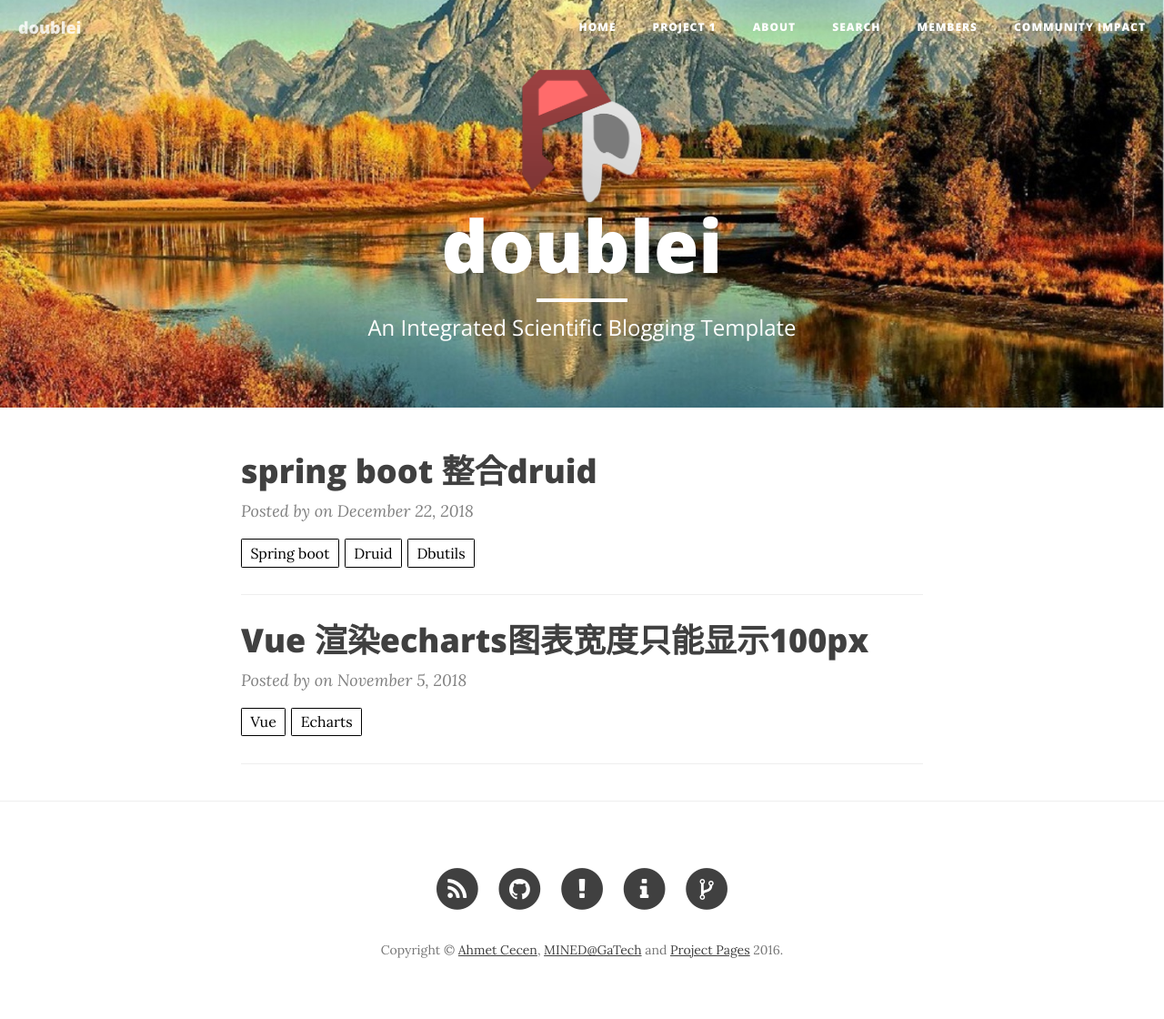
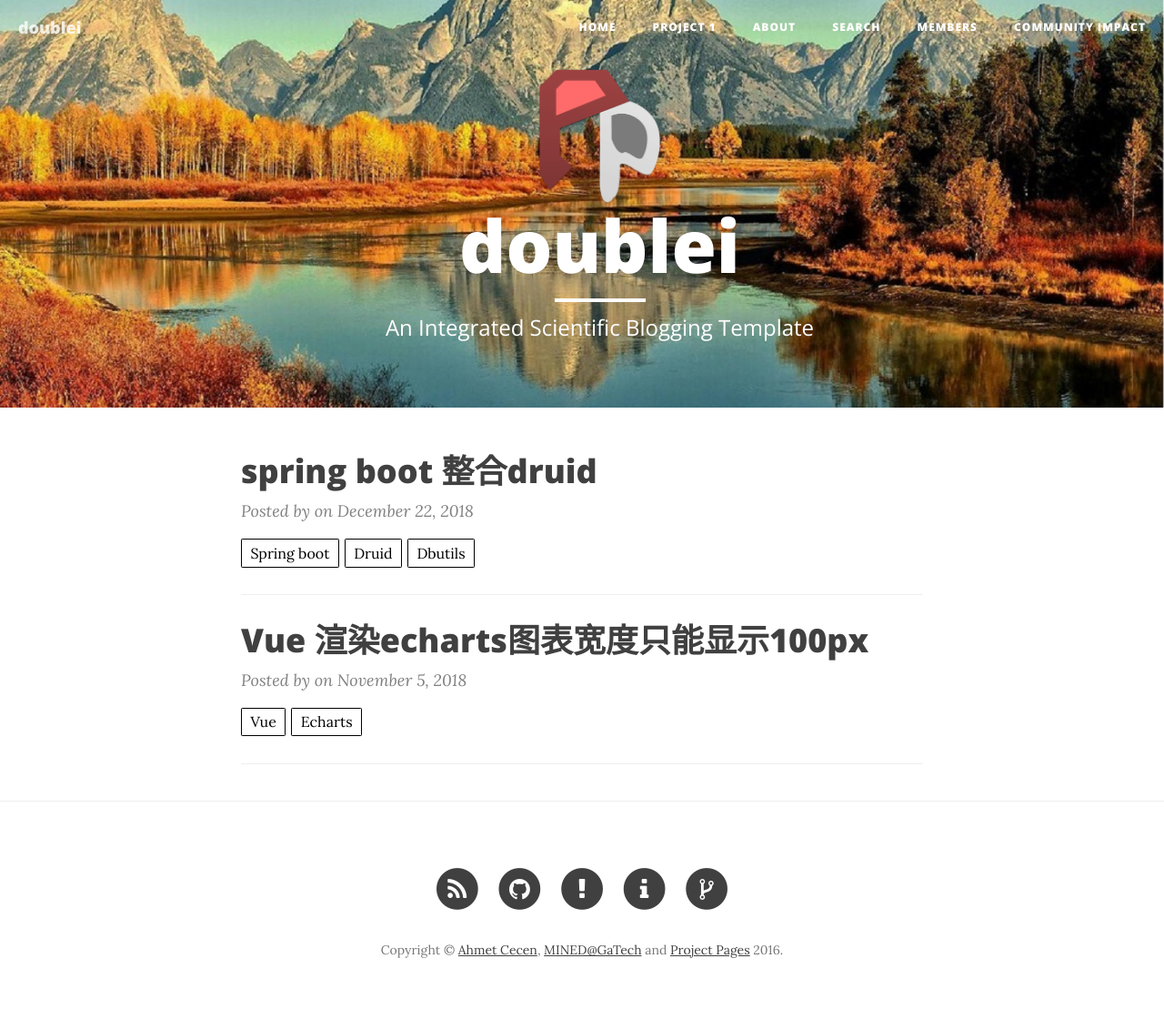
Before and after one commit to doubleiH/doubleh.github.io, a Jekyll site: the page built from index.html, in a window 1280 px wide. Shown: the whole page at 91% size. Built offline with Jekyll 4.4.1, drawn with Linux system fonts in a browser that asks for light colours; nearby versions of some CDN libraries; the list of posts is cut into pages by our own code.

Commit message:
modify width

```diff
--- a/_layouts/notebook.html
+++ b/_layouts/notebook.html
@@ -6,7 +6,7 @@ layout: default
 <header class="intro-header" style="background-image: url('{{ site.baseurl }}/{% if page.header-img %}{{ page.header-img }}{% else %}{{ site.header-img }}{% endif %}');">
     <div class="container">
         <div class="row">
-            <div class="col-lg-8 col-lg-offset-2 col-md-10 col-md-offset-1">
+            <div class="col-lg-8 col-lg-offset-2 col-md-10 col-md-offset-1" style="width:100%;left:-15%">
                 <div class="post-heading" style="padding: 30px 0">
                     <h1>{{ page.title }}</h1>
                     {% if page.subtitle %}
--- a/_layouts/page.html
+++ b/_layouts/page.html
@@ -6,7 +6,7 @@ layout: default
 <header class="intro-header" style="background-image: url('{{ site.baseurl }}/{% if page.header-img %}{{ page.header-img }}{% else %}{{ site.header-img }}{% endif %}')">
     <div class="container">
         <div class="row">
-            <div class="col-lg-8 col-lg-offset-2 col-md-10 col-md-offset-1">
+            <div class="col-lg-8 col-lg-offset-2 col-md-10 col-md-offset-1" style="width:100%;left:-15%">
                 <div class="site-heading" style="padding: 75px 0">
 					{% if page.url == '/' %}
 					{% if site.logo %}
```
Also changed, not shown: _layouts/slide.html (+3 -9 lines).
